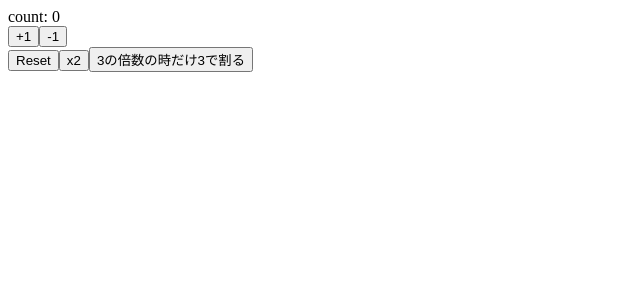
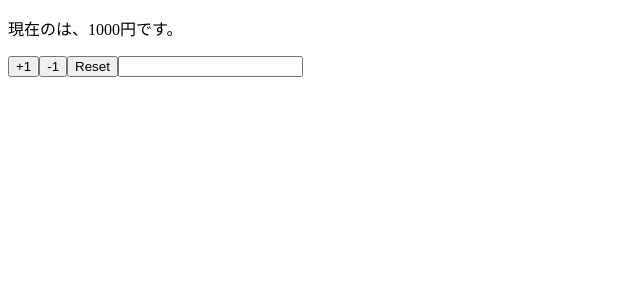
Before and after one commit to kobatta/crud-react-hooks, a React (Create React App) app: page / in a window 1280 px wide. Shown: the top 300 px of the page, without its empty margins (0-640 px from the left). Built offline with nearby package versions, Linux system fonts and the light colour scheme.

Commit message:
implement conponent using multiple states

```diff
--- a/src/App.js
+++ b/src/App.js
@@ -1,33 +1,28 @@
 import React, {useState} from 'react';
 
 
-const App = () => {
-  const [count, setCount] = useState(0)
+const App = props => {
 
-  const increment = () => setCount(count + 1)
-  const decrement = () => setCount(count - 1)
-  const reset = () => setCount(0)
-  const double = () => setCount(count * 2)
-  const divide3 = () => setCount(previousCount => {
-    if (previousCount % 3 === 0) {
-      return previousCount / 3
-    } else {
-      return previousCount
-    }
-  })
+  const [name, setName] = useState(props.name)
+  const [price, setPrice] = useState(props.price)
 
+  const reset = () => {
+    setPrice(props.price)
+    setName(props.name)
+  }
   return (
     <React.Fragment>
-      <div>count: {count}</div>
-      <button onClick={increment}>+1</button>
-      <button onClick={decrement}>-1</button>
-      <div>
-        <button onClick={reset}>Reset</button>
-        <button onClick={double}>x2</button>
-        <button onClick={divide3}>3の倍数の時だけ3で割る</button>
-      </div>
+      <p>現在の{name}は、{price}円です。</p>
+      <button onClick={() => setPrice(price + 1)}>+1</button>
+      <button onClick={() => setPrice(price - 1)}>-1</button>
+      <button onClick={reset}>Reset</button>
+      <input value={name} onChange={e => setName(e.target.value)}/>
     </React.Fragment>
   );
 }
+App.defaultProps = {
+  name: '',
+  price: 1000
+}
 
 export default App;
```
